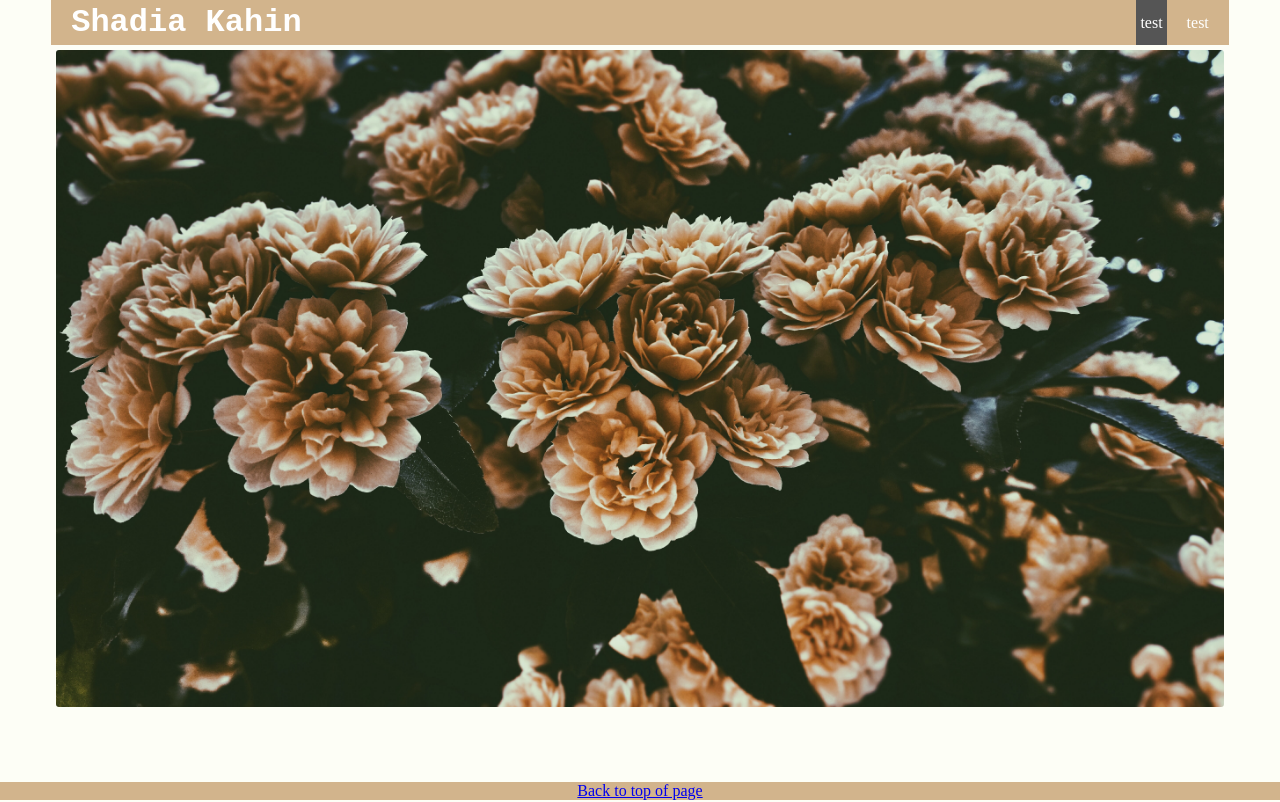
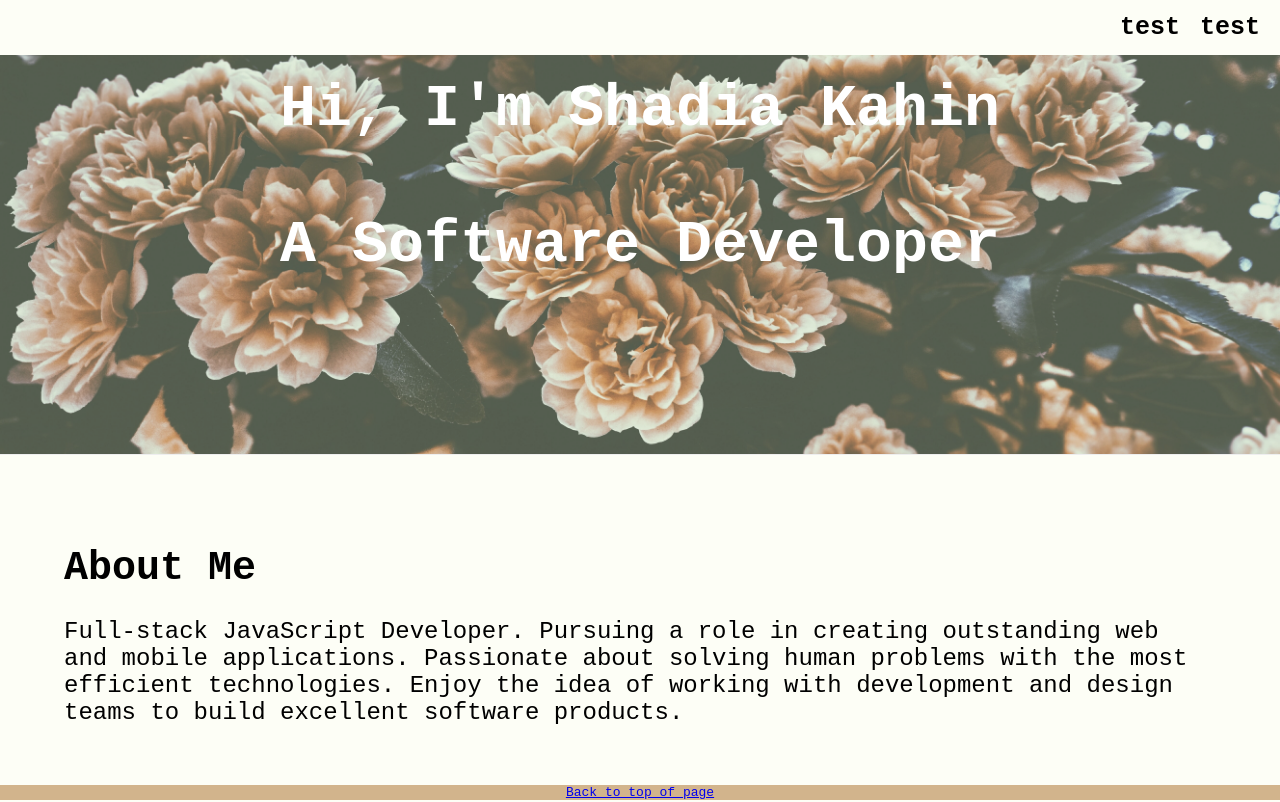
Before and after one commit to ShadiaKahin/shadias-portfolio, a React (Create React App) app: page /about in a window 1280 px wide. Shown: the top 802 px of the page. Built offline with nearby package versions, Linux system fonts and the light colour scheme.

Commit message:
changed look of nav

```diff
--- a/src/App.css
+++ b/src/App.css
@@ -1,12 +1,10 @@
-
 * {
   box-sizing: border-box;
+  font-family: monospace;
 }
 
 body {
   margin: 0;
-  padding-left: 4%;
-  padding-right: 4%;
   background-color: #fdfef6;
 }
 
@@ -43,6 +41,7 @@ body {
   from {
     transform: rotate(0deg);
   }
+
   to {
     transform: rotate(360deg);
   }
--- a/src/components/About.css
+++ b/src/components/About.css
@@ -1,5 +1,5 @@
 .about-header {
-  font-family: monospace;
+
 }
 
 
@@ -11,7 +11,6 @@
 }
 
 .about-me {
-  font-family: monospace;
   border-width: 1px;
   border-left-width: 8px;
   border-radius: 0.5rem;
--- a/src/components/Footer.jsx
+++ b/src/components/Footer.jsx
@@ -1,9 +1,6 @@
 import './Footer.css';
 
 export default function Footer() {
-
-
-
     return (
         <div className="footer">
             <a className='top' href="#top">Back to top of page</a>
--- a/src/components/Hero.jsx
+++ b/src/components/Hero.jsx
@@ -2,10 +2,21 @@ import image from '../assets/background-pic.jpg'
 import './hero.css'
 
 function Hero() {
-    return <div>
-<img className="background-image" src={image} alt="floral pic"></img>
+    return (
+        <div className="hero">
+            <div className="image-wrapper">
+                <img className="background-image" src={image} alt="floral pic"></img>
+            </div>
 
-    </div>
+            <div className="hero-content">
+                Hi, I'm Shadia Kahin
+                <br />
+                <br />
+                A Software Developer
+            </div>
+
+        </div>
+    )
 }
 
 export default Hero;
--- a/src/components/Navbar.css
+++ b/src/components/Navbar.css
@@ -1,40 +1,33 @@
-.site-name {
-    font-size: 2rem;
-    font-family: monospace;
-}
-
 .nav {
-    background-color: tan;
-    color: white;
-    display: flex;
-    justify-content: space-between;
-    align-items: stretch;
-    gap: 2rem;
-    padding: 0 1rem;
-
+    position: sticky;
+    background-color: #fdfef6;
+    z-index: 30;
+    top: 0;
 }
 
 .nav ul {
-    padding: 0;
-    margin: 0;
+    display: flex;
+    justify-content: flex-end;
+    box-sizing: border-box;
     list-style: none;
-    display: flex;
-    gap: 1rem;
+}
+
+
+.nav ul li {
+    margin-right: 20px;
+    font-size: 25px;
+    font-weight: bold;
 }
 
 .nav a {
-    color: inherit;
     text-decoration: none;
-    height: 100%;
-    display: flex;
-    align-items: center;
-    padding: .25rem;
+    color: black;
 }
 
-.nav li.active {
-    background-color: #555;
+/* .nav li.active {
+    color: tan;
 }
 
 .nav li:hover {
-    background-color: #777;
-}
+    text-decoration: underline;
+} */
--- a/src/components/Navbar.js
+++ b/src/components/Navbar.js
@@ -3,7 +3,7 @@ import './Navbar.css'
 
 export default function Navbar() {
     return <nav className="nav">
-        <a href="/" className="site-name"><strong>Shadia Kahin</strong></a>
+        {/* <a href="/" className="site-name"></a> */}
         <ul>
             <li className="active">
                 <a href="/">test</a>
--- a/src/components/Projects.css
+++ b/src/components/Projects.css
@@ -1,54 +1,180 @@
-.projects-header {
+/* .projects-header {
     font-family: monospace;
-}
+} */
 
-.projects-section {
-    /* border: 1px solid black; */
+/* .projects-section {
+    border: 1px solid black;
     background-color: #fdfef6;
     padding: 5%;
     font-size: x-large;
     font-family: monospace;
+} */
 
-}
-
-.projects-section::after {
+/* .projects-section::after {
     content: "";
     clear: both;
     display: table;
-}
+} */
 
 /* .image-container {
     display: flex;
 } */
 
-.image-container {
-    display: flex;
-    flex-direction: column;
-    grid-gap: 2rem;
-    gap: 2rem;
-    /* display: grid; */
-
+/* .image-container  {
+     display: grid;
+     grid-template-columns: repeat(4, minmax(25%, auto));
+     max-width: 100%;
+     width: var(--max-width);
  }
 
 .image {
-    float: left;
-    width: 33.33%;
-    padding: 5px;
-    border-radius: 0.5rem;
-    box-shadow: 0 4px 8px 0 rgba(0, 0, 0, 0.2), 0 6px 20px 0 rgba(0, 0, 0, 0.19);
-    opacity: 0.5;
-    box-shadow: rgba(50, 50, 93, 0.25) 0px 50px 100px -20px, rgba(0, 0, 0, 0.3) 0px 30px 60px -30px, rgba(10, 37, 64, 0.35) 0px -2px 6px 0px inset;
-    background-color: rgb(235, 212, 203);
-    ;
-    /* margin-right: 7%; */
-}
+        padding: 1rem 1.2rem;
+        border-radius: var(--border-radius);
+        background: rgba(var(--card-rgb), 0);
+        border: 1px solid rgba(var(--card-border-rgb), 0);
+        transition: background 200ms, border 200ms;
+    }*/
 
-.image:hover {
+/* .image:hover {
     opacity: 1.0;
-}
+}  */
 
 /* 320px — 480px: Mobile devices 481px — 768px: iPads,
 Tablets 769px — 1024px: Small screens,
 laptops 1025px — 1200px: Desktops,
 large screens 1201px and more — Extra large screens,
 TV */
+
+
+/* ///////////////////////////////////////////////////////////////// */
+
+.grid {
+    display: grid;
+    grid-template-columns: repeat(4, minmax(25%, auto));
+    max-width: 100%;
+    width: var(--max-width);
+}
+
+.card {
+    padding: 1rem 1.2rem;
+    border-radius: var(--border-radius);
+    background: rgba(var(--card-rgb), 0);
+    border: 1px solid rgba(var(--card-border-rgb), 0);
+    transition: background 200ms, border 200ms;
+    text-decoration: none;
+}
+
+.card h2 {
+    font-weight: 600;
+    margin-bottom: 0.7rem;
+    color: black;
+}
+
+.card img {
+    height: 90%;
+    width: 90%;
+    box-shadow: rgba(0, 0, 0, 0.25) 0px 54px 55px, rgba(0, 0, 0, 0.12) 0px -12px 30px, rgba(0, 0, 0, 0.12) 0px 4px 6px, rgba(0, 0, 0, 0.17) 0px 12px 13px, rgba(0, 0, 0, 0.09) 0px -3px 5px;
+    border-radius: 0.5rem;
+}
+
+/********************* MOBILE STYLES *************************/
+@media (max-width: 700px) {
+    .content {
+        padding: 4rem;
+    }
+
+    .grid {
+        grid-template-columns: 1fr;
+        margin-bottom: 120px;
+        max-width: 320px;
+        text-align: center;
+    }
+
+    .card {
+        padding: 1rem 2.5rem;
+    }
+
+    .card h2 {
+        margin-bottom: 0.5rem;
+    }
+
+    .center {
+        padding: 8rem 0 6rem;
+    }
+
+    .center::before {
+        transform: none;
+        height: 300px;
+    }
+
+    .description {
+        font-size: 0.8rem;
+    }
+
+    .description a {
+        padding: 1rem;
+    }
+
+    .description p,
+    .description div {
+        display: flex;
+        justify-content: center;
+        position: fixed;
+        width: 100%;
+    }
+
+    .description p {
+        align-items: center;
+        inset: 0 0 auto;
+        padding: 2rem 1rem 1.4rem;
+        border-radius: 0;
+        border: none;
+        border-bottom: 1px solid rgba(var(--callout-border-rgb), 0.25);
+        background: linear-gradient(to bottom,
+                rgba(var(--background-start-rgb), 1),
+                rgba(var(--callout-rgb), 0.5));
+        background-clip: padding-box;
+        backdrop-filter: blur(24px);
+    }
+
+    .description div {
+        align-items: flex-end;
+        pointer-events: none;
+        inset: auto 0 0;
+        padding: 2rem;
+        height: 200px;
+        background: linear-gradient(to bottom,
+                transparent 0%,
+                rgb(var(--background-end-rgb)) 40%);
+        z-index: 1;
+    }
+}
+
+
+/******************* TABLET AND SMALLER DESKTOP STYLES ************/
+
+@media (min-width: 701px) and (max-width: 1120px) {
+    .grid {
+        grid-template-columns: repeat(2, 50%);
+    }
+}
+
+@media (prefers-color-scheme: dark) {
+    .vercelLogo {
+        filter: invert(1);
+    }
+
+    .logo {
+        filter: invert(1) drop-shadow(0 0 0.3rem #ffffff70);
+    }
+}
+
+@keyframes rotate {
+    from {
+        transform: rotate(360deg);
+    }
+
+    to {
+        transform: rotate(0deg);
+    }
+}
--- a/src/components/Projects.jsx
+++ b/src/components/Projects.jsx
@@ -10,23 +10,31 @@ import image4 from '../assets/the-changing-room.png'
 
 export default function Projects() {
     return (
-        <div className="projects-section">
-            <h1 className='projects-header'>Projects</h1>
-            <div className='image-container'>
-                <div className='image-div'>
-                    <a href='https://cool-sawine-53e86b.netlify.app/'><img className='image' src={image1} alt="noughts and crosses" /></a>
-                </div>
-                <div className='image-div'>
-                    <a href='https://beautiful-zabaione-9b86e4.netlify.app/'><img className='image' src={image2} alt="dictionary" /></a>
-                </div>
-                <div className='image-div'>
-                    <a href='https://my-calculator-app-red.vercel.app/'><img className='image' src={image3} alt="calculator" /></a>
-                </div>
-                <div className='image-div'>
-                    <a href='https://the-changing-room.vercel.app'><img className='image' src={image4} alt="clothing website" /></a>
-                </div>
-            </div>
+        // <div className="projects-section">
+        // <h1 className='projects-header'>Projects</h1>
+        <div className='grid'>
+
+            <a className='card' href='https://cool-sawine-53e86b.netlify.app/'>
+                <img src={image1} alt="noughts and crosses" />
+                <h2>Noughts and Crosses</h2>
+            </a>
+
+            <a className='card' href='https://beautiful-zabaione-9b86e4.netlify.app/'>
+                <img src={image2} alt="dictionary" />
+                <h2>Dictionary</h2>
+            </a>
+
+            <a className='card' href='https://my-calculator-app-red.vercel.app/'>
+                <img src={image3} alt="calculator" />
+                <h2>Calculator</h2>
+            </a>
+
+            <a className='card' href='https://the-changing-room.vercel.app'>
+                <img src={image4} alt="clothing website" />
+                <h2>The Changing Room</h2>
+            </a>
         </div>
+        // </div>
 
 
     )
--- a/src/components/Skills.css
+++ b/src/components/Skills.css
@@ -1,10 +1,9 @@
 .skills-header {
-  font-family: monospace;
+
 }
 
 
 .skills-section {
-  /* border: 1px solid black; */
   background-color: #fdfef6;
   padding: 5%;
   font-size: x-large;
@@ -12,11 +11,9 @@
 }
 
 .list-of-skills {
-  font-family: monospace;
+
   border-width: 1px;
   border-left-width: 8px;
-  border-radius: 0.5rem;
-  background-color: #F1D8B2;
   font-size: larger;
-  box-shadow: rgba(50, 50, 93, 0.25) 0px 50px 100px -20px, rgba(0, 0, 0, 0.3) 0px 30px 60px -30px, rgba(10, 37, 64, 0.35) 0px -2px 6px 0px inset;
+
 }
--- a/src/components/hero.css
+++ b/src/components/hero.css
@@ -1,6 +1,37 @@
 .background-image {
     width: 100%;
-    height: 50%;
-    padding: 5px;
-    border-radius: 0.5rem;
+    height: 100%;
+    position: absolute;
+    left: 0;
+    right: 0;
+    top: 0;
+    bottom: 0;
+    object-fit: cover;
+    object-position: center;
+    opacity: 0.75;
 }
+
+.hero {
+    position: relative;
+    width: 100vw;
+    height: 50vh;
+
+
+    font-size: 60px;
+    font-weight: bold;
+    color: #fff;
+    text-align: center;
+    border-bottom: 1px solid #eee;
+
+}
+
+.image-wrapper {
+    z-index: -1;
+}
+
+.hero-content {
+    position: relative;
+    display: flex;
+    flex-direction: column;
+    padding: 20px;
+}
```
Also changed, not shown: src/components/Footer.css (+0 -7 lines).
